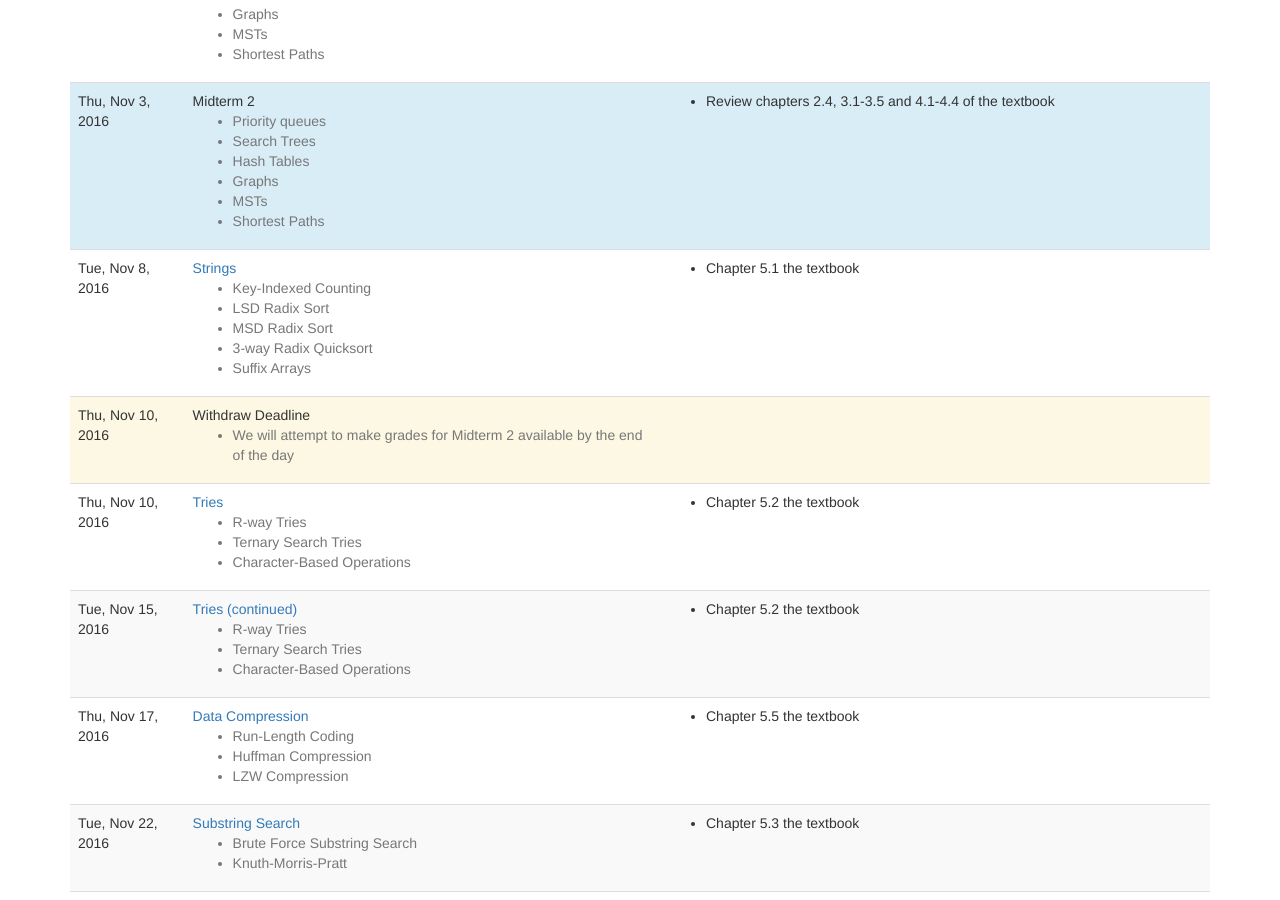
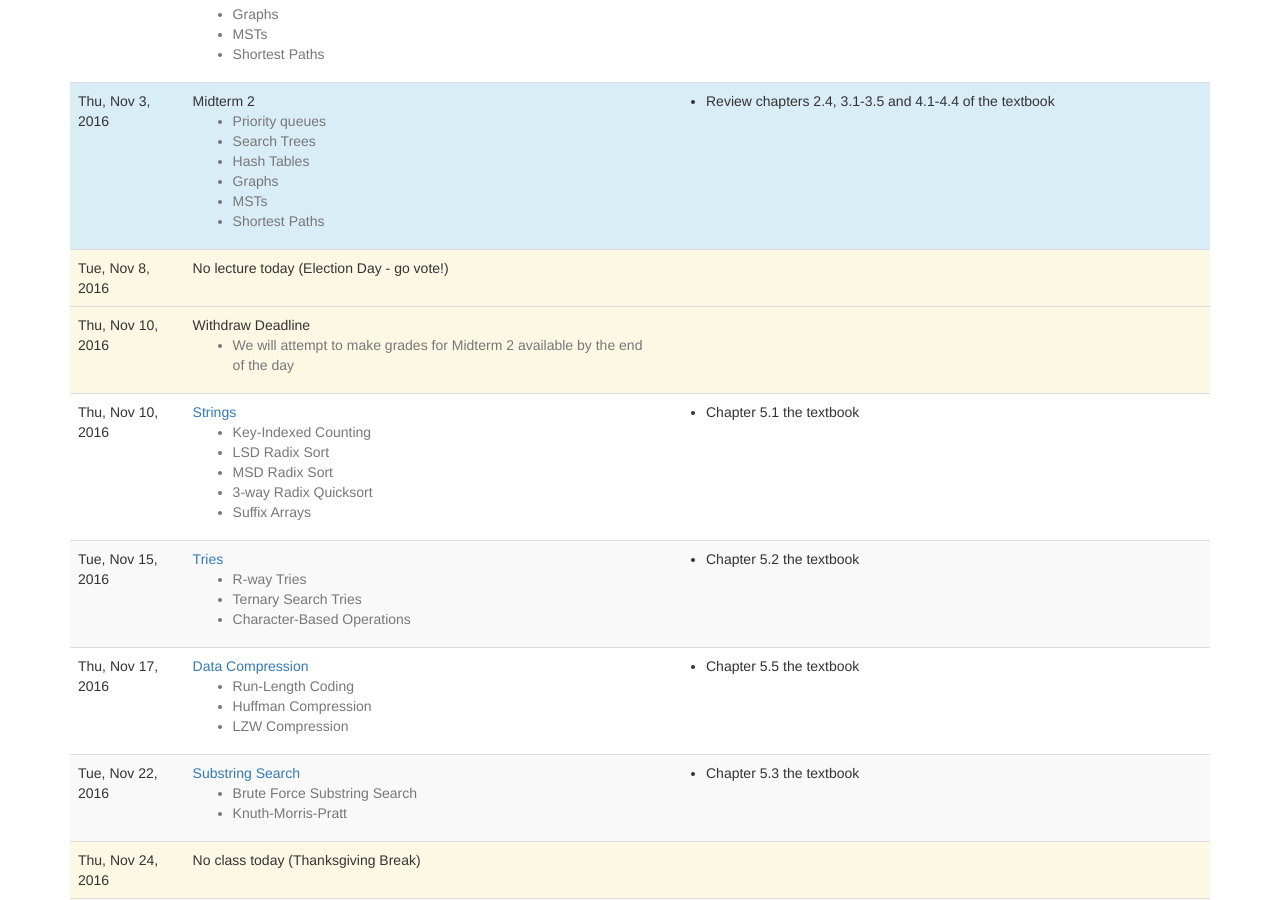
Before and after one commit to vikramkh/course-website-16fa, a Jekyll site: the page built from lectures.md, in a window 1280 px wide and 900 px high, scrolled down 2376 px. Built offline with Jekyll 4.4.1, drawn with Linux system fonts in a browser that asks for light colours; nearby versions of some CDN libraries.

Commit message:
Canceled lecture for Nov 8
Election day!

```diff
--- a/_data/lectures.yaml
+++ b/_data/lectures.yaml
@@ -132,6 +132,7 @@
 -
   date: 2016-10-06
   title: No class (Fall Term Break)
+  type: no_lecture
 -
   date: 2016-10-10
   title: Drop deadline
@@ -238,6 +239,16 @@
       title: Review chapters 2.4, 3.1-3.5 and 4.1-4.4 of the textbook
 -
   date: 2016-11-08
+  title: No lecture today (Election Day - go vote!)
+  type: no_lecture
+-
+  date: 2016-11-10
+  title: Withdraw Deadline
+  type: deadline
+  highlights:
+    - We will attempt to make grades for Midterm 2 available by the end of the day
+-
+  date: 2016-11-10
   slides: lectures/16-strings.pdf
   title: Strings
   highlights:
@@ -250,26 +261,9 @@
     -
       title: Chapter 5.1 the textbook
 -
-  date: 2016-11-10
-  title: Withdraw Deadline
-  type: deadline
-  highlights:
-    - We will attempt to make grades for Midterm 2 available by the end of the day
--
-  date: 2016-11-10
+  date: 2016-11-15
   slides: lectures/17-tries.pdf
   title: Tries
-  highlights:
-    - R-way Tries
-    - Ternary Search Tries
-    - Character-Based Operations
-  reading:
-    -
-      title: Chapter 5.2 the textbook
--
-  date: 2016-11-15
-  slides: lectures/17-tries.pdf
-  title: Tries (continued)
   highlights:
     - R-way Tries
     - Ternary Search Tries
@@ -301,6 +295,7 @@
 -
   date: 2016-11-24
   title: No class today (Thanksgiving Break)
+  type: no_lecture
 -
   date: 2016-11-29
   title: Regular Expressions
--- a/lectures.md
+++ b/lectures.md
@@ -36,8 +36,10 @@ The lecture schedule is subject to change as the term progresses.
     {% if lecture.type %}
       {% if lecture.type and lecture.type == 'exam' %}
         class="info"
-      {% else if lecture.type == 'deadline' %}
+      {% else if lecture.type and lecture.type == 'deadline' %}
         class="warning"
+      {% else if lecture.type and lecture.type == 'no_lecture' %}
+        class="success"
       {% endif %}
     {% endif %}
     >
```
